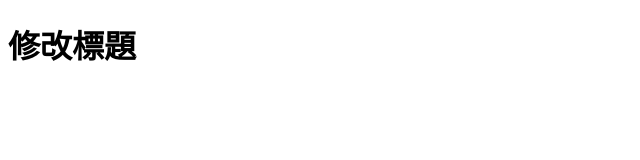
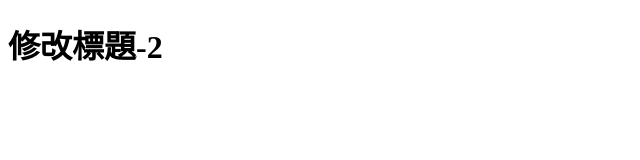
Before and after one commit to vivian-100/demo, a plain HTML site: page index.html in a window 1280 px wide. Shown: the full height of the page, 0-640 px from the left. Drawn offline with Linux system fonts and the light colour scheme.

Commit message:
修改h1

```diff
--- a/index.html
+++ b/index.html
@@ -6,6 +6,6 @@
     <title>修改 title</title>
   </head>
   <body>
-    <h1>修改標題</h1>
+    <h1>修改標題-2</h1>
   </body>
 </html>
```
